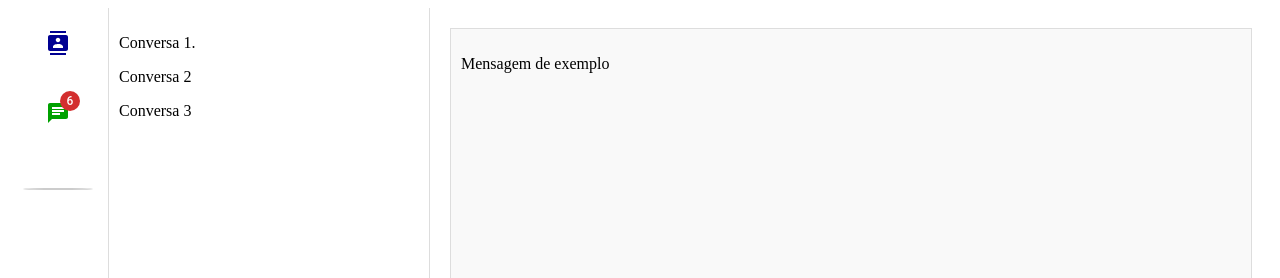
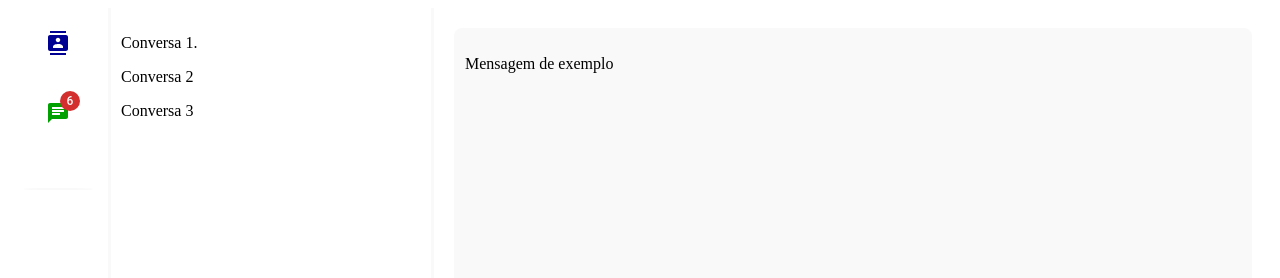
Before and after one commit to KeslleySmithOli/projectArielUaiDrop, a React (Create React App) app: page / in a window 1280 px wide. Shown: the top 278 px of the page. Built offline with nearby package versions, Linux system fonts and the light colour scheme.

Commit message:
Chat update

```diff
--- a/src/styles/ChatWindowStyles.ts
+++ b/src/styles/ChatWindowStyles.ts
@@ -13,7 +13,8 @@ export const MessageArea = styled.div`
   flex: 1;
   background-color: #f9f9f9;
   padding: 10px;
-  border: 1px solid #ddd;
+  border: 1px solid #f9f9f9;
+  border-radius: 8px;
   overflow-y: auto;
 `;
 
--- a/src/styles/ConversationStyles.ts
+++ b/src/styles/ConversationStyles.ts
@@ -5,8 +5,8 @@ export const ConversationListContainer = styled.div`
   width: 300px;
   background-color: #ffffff;
   padding: 10px;
-  border-left: 1px solid #ddd;
-  border-right: 1px solid #ddd;
+  border-left: 3px solid #f9f9f9;
+  border-right: 3px solid #f9f9f9;
 `;
 
 /** Título*/
--- a/src/styles/SidebarStyles.ts
+++ b/src/styles/SidebarStyles.ts
@@ -25,7 +25,7 @@ export const Spacer = styled.div`
 export const Divider = styled('div')({
   width: '100%',
   height: '2px',
-  backgroundColor: '#ccc',
+  backgroundColor: '#f9f9f9',
   margin: '25px 0',
   borderRadius: '100%',
 });
```
